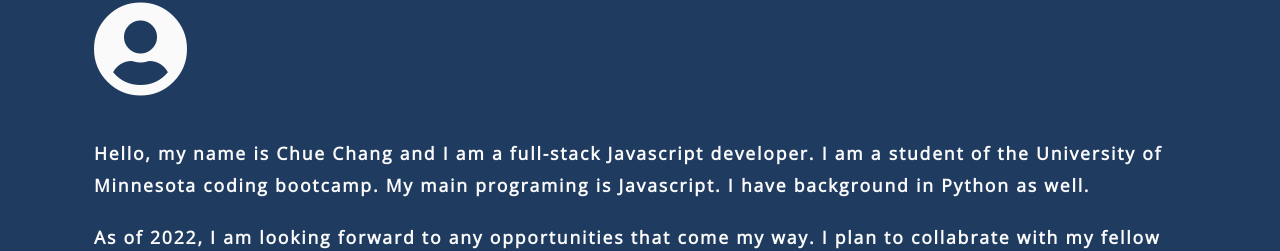
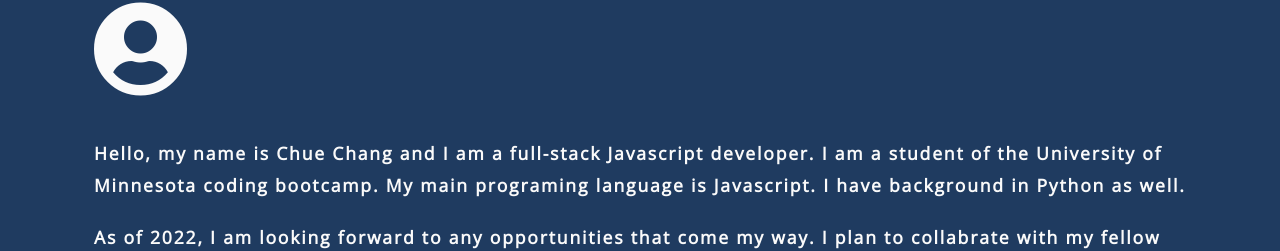
Before and after one commit to luckylobster25/React_Portfolio, a React (Create React App) app: page / in a window 1280 px wide. Shown: the part 334-585 px from the top of the page. Built offline with nearby package versions, Linux system fonts and the light colour scheme; a web font is replaced by a local one.

Commit message:
add my link

```diff
--- a/src/components/About/index.js
+++ b/src/components/About/index.js
@@ -8,7 +8,7 @@ function About() {
         <i className="fas fa-user-circle" style={{ fontSize: "96px" }}></i>
         </div>
         <p>
-        Hello, my name is Chue Chang and I am a full-stack Javascript developer. I am a student of the University of Minnesota coding bootcamp. My main programing is Javascript. I have background in Python as well.
+        Hello, my name is Chue Chang and I am a full-stack Javascript developer. I am a student of the University of Minnesota coding bootcamp. My main programing language is Javascript. I have background in Python as well.
         </p>
         <p>
         As of 2022, I am looking forward to any opportunities that come my way. I plan to collabrate with my fellow classsmates to create unique projects and applications. I am very open to many things.
--- a/src/components/Footer/index.js
+++ b/src/components/Footer/index.js
@@ -6,15 +6,15 @@ function Footer() {
   const icons = [
     {
       name: "fab fa-github",
-      link: "https://github.com/"
+      link: "https://github.com/luckylobster25"
     },
     {
       name: "fab fa-linkedin",
-      link: "https://www.linkedin.com/"
+      link: "https://www.linkedin.com/in/chue-chang-674b71223/"
     },
     {
       name: "fab fa-stack-overflow",
-      link: "https://stackoverflow.com/"
+      link: "https://stackoverflow.com/users/15435961/chue-chang"
     }
   ]
 
```
